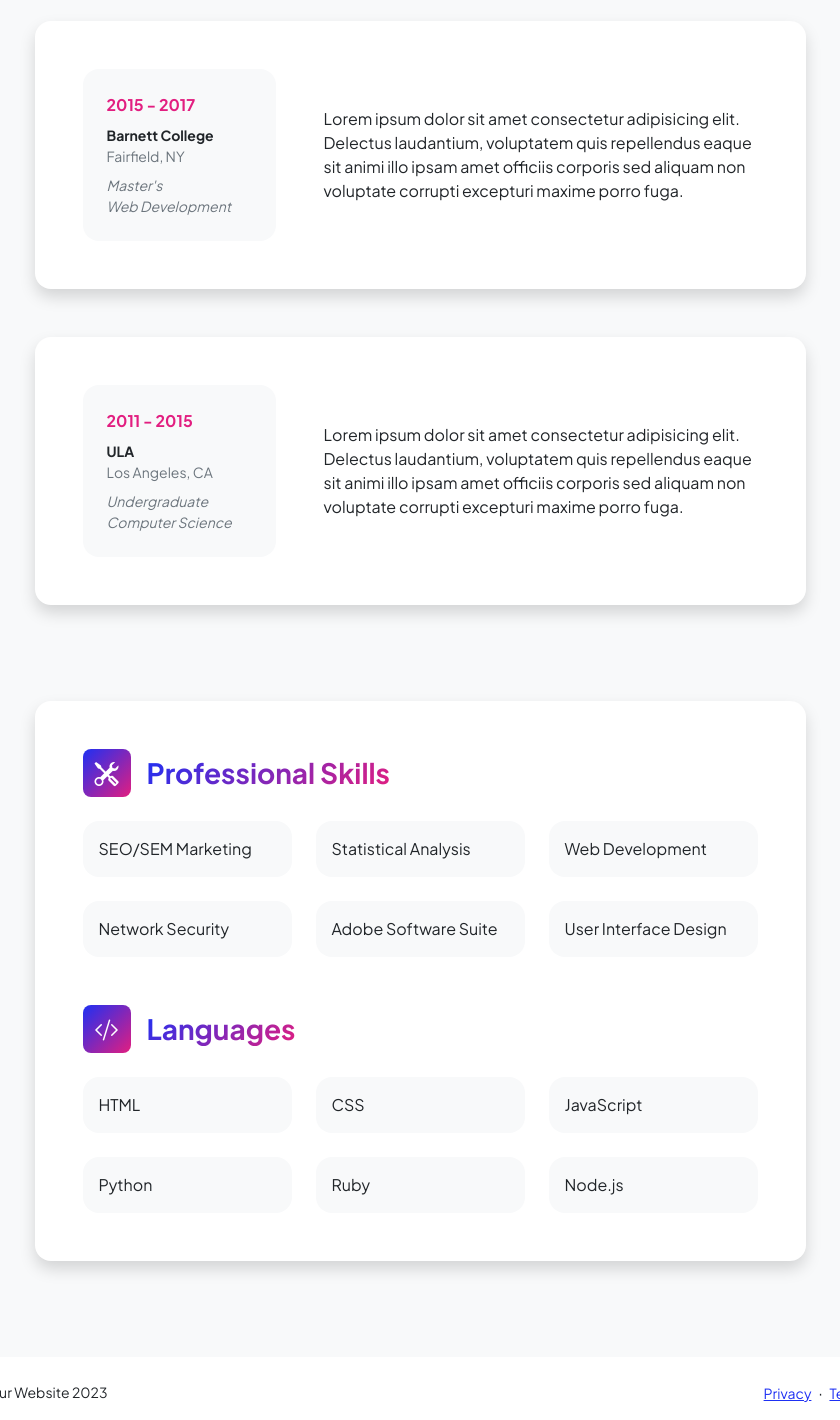
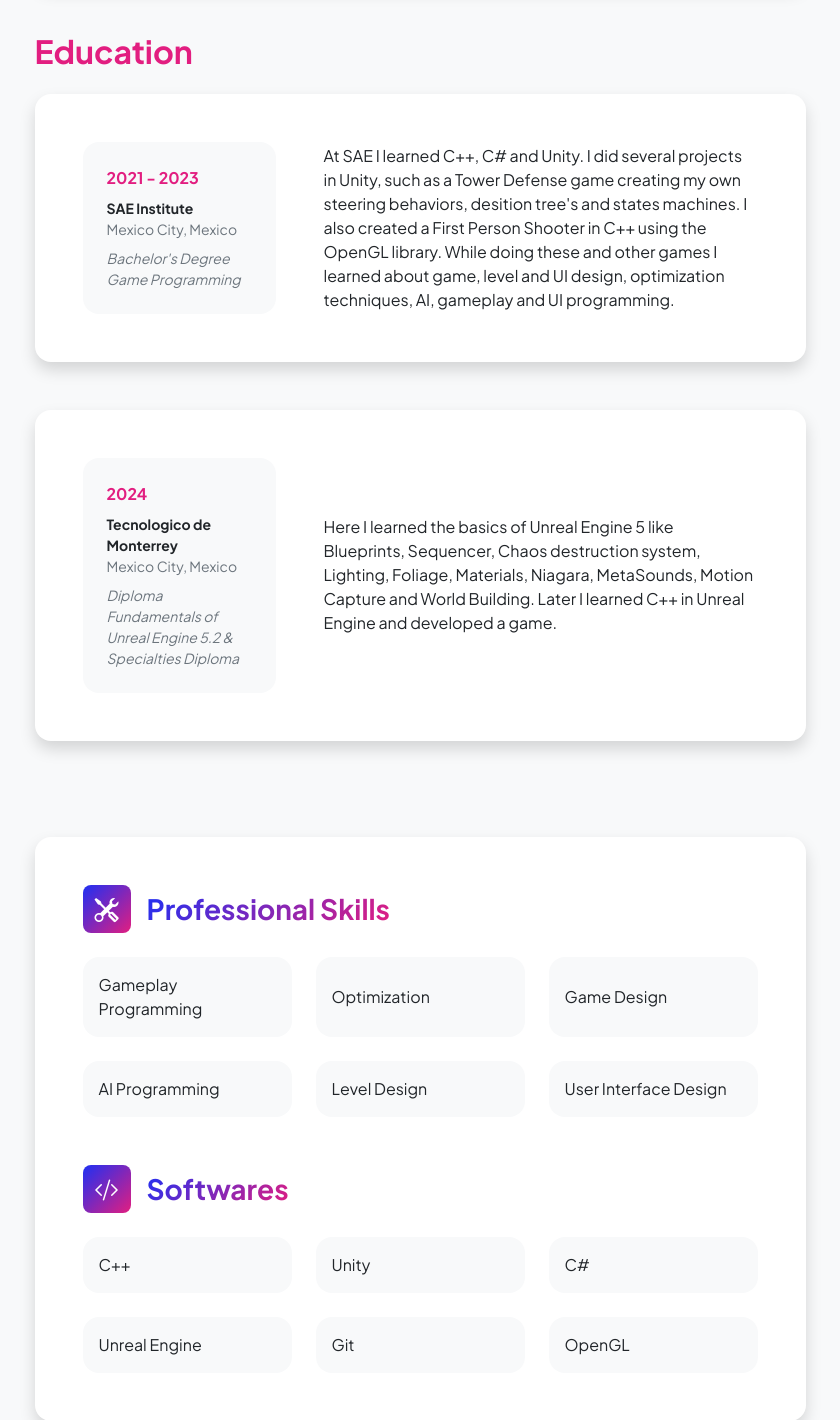
Before and after one commit to PLandaA/PLAndaA.github.io, a plain HTML site: page resume.html in a window 1280 px wide. Shown: the part 923-2343 px from the top of the page, without its empty margins (220-1060 px from the left). Drawn offline with nearby package versions, Linux system fonts and the light colour scheme.

```diff
--- a/resume.html
+++ b/resume.html
@@ -44,7 +44,7 @@
                         <!-- Experience Section-->
                         <section>
                             <div class="d-flex align-items-center justify-content-between mb-4">
-                                <h2 class="text-primary fw-bolder mb-0">Experience</h2>
+                                <h2 class="text-primary fw-bolder mb-0">Professional Experience</h2>
                                 <!-- Download resume button-->
                                 <!-- Note: Set the link href target to a PDF file within your project-->
                                 <a class="btn btn-primary px-4 py-3" href="../assets/resume.pdf">
@@ -58,13 +58,13 @@
                                     <div class="row align-items-center gx-5">
                                         <div class="col text-center text-lg-start mb-4 mb-lg-0">
                                             <div class="bg-light p-4 rounded-4">
-                                                <div class="text-primary fw-bolder mb-2">2019 - Present</div>
-                                                <div class="small fw-bolder">Web Developer</div>
-                                                <div class="small text-muted">Stark Industries</div>
-                                                <div class="small text-muted">Los Angeles, CA</div>
+                                                <div class="text-primary fw-bolder mb-2">2023 - Present</div>
+                                                <div class="small fw-bolder">Game Developer</div>
+                                                <div class="small text-muted">Papalote Museo del Niño</div>
+                                                <div class="small text-muted">Mexico City, Mexico</div>
                                             </div>
                                         </div>
-                                        <div class="col-lg-8"><div>Lorem ipsum dolor sit amet consectetur adipisicing elit. Delectus laudantium, voluptatem quis repellendus eaque sit animi illo ipsam amet officiis corporis sed aliquam non voluptate corrupti excepturi maxime porro fuga.</div></div>
+                                        <div class="col-lg-8"><div>Developing interactive educational digital games in Unity for kids. Fully developed, launched and led a team for an interactive racing game. I did a Drag&Drop system, video and media manipulation, optimization and UI programming. Worked on optimization and post production for an augmented reality game which teaches human body systems. Both projects used version control with Gitlab. This projects can be found in the "Papalote Museo del Niño" museum at Mexico City.</div></div>
                                     </div>
                                 </div>
                             </div>
@@ -94,18 +94,18 @@
                                     <div class="row align-items-center gx-5">
                                         <div class="col text-center text-lg-start mb-4 mb-lg-0">
                                             <div class="bg-light p-4 rounded-4">
-                                                <div class="text-secondary fw-bolder mb-2">2015 - 2017</div>
+                                                <div class="text-secondary fw-bolder mb-2">2021 - 2023</div>
                                                 <div class="mb-2">
-                                                    <div class="small fw-bolder">Barnett College</div>
-                                                    <div class="small text-muted">Fairfield, NY</div>
+                                                    <div class="small fw-bolder">SAE Institute</div>
+                                                    <div class="small text-muted">Mexico City, Mexico</div>
                                                 </div>
                                                 <div class="fst-italic">
-                                                    <div class="small text-muted">Master's</div>
-                                                    <div class="small text-muted">Web Development</div>
+                                                    <div class="small text-muted">Bachelor's Degree</div>
+                                                    <div class="small text-muted">Game Programming</div>
                                                 </div>
                                             </div>
                                         </div>
-                                        <div class="col-lg-8"><div>Lorem ipsum dolor sit amet consectetur adipisicing elit. Delectus laudantium, voluptatem quis repellendus eaque sit animi illo ipsam amet officiis corporis sed aliquam non voluptate corrupti excepturi maxime porro fuga.</div></div>
+                                        <div class="col-lg-8"><div>At SAE I learned C++, C# and Unity. I did several projects in Unity, such as a Tower Defense game creating my own steering behaviors, desition tree's and states machines. I also created a First Person Shooter in C++ using the OpenGL library. While doing these and other games I learned about game, level and UI design, optimization techniques, AI, gameplay and UI programming. </div></div>
                                     </div>
                                 </div>
                             </div>
@@ -115,18 +115,18 @@
                                     <div class="row align-items-center gx-5">
                                         <div class="col text-center text-lg-start mb-4 mb-lg-0">
                                             <div class="bg-light p-4 rounded-4">
-                                                <div class="text-secondary fw-bolder mb-2">2011 - 2015</div>
+                                                <div class="text-secondary fw-bolder mb-2">2024</div>
                                                 <div class="mb-2">
-                                                    <div class="small fw-bolder">ULA</div>
-                                                    <div class="small text-muted">Los Angeles, CA</div>
+                                                    <div class="small fw-bolder">Tecnologico de Monterrey</div>
+                                                    <div class="small text-muted">Mexico City, Mexico</div>
                                                 </div>
                                                 <div class="fst-italic">
-                                                    <div class="small text-muted">Undergraduate</div>
-                                                    <div class="small text-muted">Computer Science</div>
+                                                    <div class="small text-muted">Diploma</div>
+                                                    <div class="small text-muted">Fundamentals of Unreal Engine 5.2 & Specialties Diploma</div>
                                                 </div>
                                             </div>
                                         </div>
-                                        <div class="col-lg-8"><div>Lorem ipsum dolor sit amet consectetur adipisicing elit. Delectus laudantium, voluptatem quis repellendus eaque sit animi illo ipsam amet officiis corporis sed aliquam non voluptate corrupti excepturi maxime porro fuga.</div></div>
+                                        <div class="col-lg-8"><div>Here I learned the basics of Unreal Engine 5 like Blueprints, Sequencer, Chaos destruction system, Lighting, Foliage, Materials, Niagara, MetaSounds, Motion Capture and World Building. Later I learned C++ in Unreal Engine and developed a game. </div></div>
                                     </div>
                                 </div>
                             </div>
@@ -145,13 +145,13 @@
                                             <h3 class="fw-bolder mb-0"><span class="text-gradient d-inline">Professional Skills</span></h3>
                                         </div>
                                         <div class="row row-cols-1 row-cols-md-3 mb-4">
-                                            <div class="col mb-4 mb-md-0"><div class="d-flex align-items-center bg-light rounded-4 p-3 h-100">SEO/SEM Marketing</div></div>
-                                            <div class="col mb-4 mb-md-0"><div class="d-flex align-items-center bg-light rounded-4 p-3 h-100">Statistical Analysis</div></div>
-                                            <div class="col"><div class="d-flex align-items-center bg-light rounded-4 p-3 h-100">Web Development</div></div>
+                                            <div class="col mb-4 mb-md-0"><div class="d-flex align-items-center bg-light rounded-4 p-3 h-100">Gameplay Programming</div></div>
+                                            <div class="col mb-4 mb-md-0"><div class="d-flex align-items-center bg-light rounded-4 p-3 h-100">Optimization</div></div>
+                                            <div class="col"><div class="d-flex align-items-center bg-light rounded-4 p-3 h-100">Game Design</div></div>
                                         </div>
                                         <div class="row row-cols-1 row-cols-md-3">
-                                            <div class="col mb-4 mb-md-0"><div class="d-flex align-items-center bg-light rounded-4 p-3 h-100">Network Security</div></div>
-                                            <div class="col mb-4 mb-md-0"><div class="d-flex align-items-center bg-light rounded-4 p-3 h-100">Adobe Software Suite</div></div>
+                                            <div class="col mb-4 mb-md-0"><div class="d-flex align-items-center bg-light rounded-4 p-3 h-100">AI Programming</div></div>
+                                            <div class="col mb-4 mb-md-0"><div class="d-flex align-items-center bg-light rounded-4 p-3 h-100">Level Design</div></div>
                                             <div class="col"><div class="d-flex align-items-center bg-light rounded-4 p-3 h-100">User Interface Design</div></div>
                                         </div>
                                     </div>
@@ -159,17 +159,17 @@
                                     <div class="mb-0">
                                         <div class="d-flex align-items-center mb-4">
                                             <div class="feature bg-primary bg-gradient-primary-to-secondary text-white rounded-3 me-3"><i class="bi bi-code-slash"></i></div>
-                                            <h3 class="fw-bolder mb-0"><span class="text-gradient d-inline">Languages</span></h3>
+                                            <h3 class="fw-bolder mb-0"><span class="text-gradient d-inline">Softwares</span></h3>
                                         </div>
                                         <div class="row row-cols-1 row-cols-md-3 mb-4">
-                                            <div class="col mb-4 mb-md-0"><div class="d-flex align-items-center bg-light rounded-4 p-3 h-100">HTML</div></div>
-                                            <div class="col mb-4 mb-md-0"><div class="d-flex align-items-center bg-light rounded-4 p-3 h-100">CSS</div></div>
-                                            <div class="col"><div class="d-flex align-items-center bg-light rounded-4 p-3 h-100">JavaScript</div></div>
+                                            <div class="col mb-4 mb-md-0"><div class="d-flex align-items-center bg-light rounded-4 p-3 h-100">C++</div></div>
+                                            <div class="col mb-4 mb-md-0"><div class="d-flex align-items-center bg-light rounded-4 p-3 h-100">Unity</div></div>
+                                            <div class="col"><div class="d-flex align-items-center bg-light rounded-4 p-3 h-100">C#</div></div>
                                         </div>
                                         <div class="row row-cols-1 row-cols-md-3">
-                                            <div class="col mb-4 mb-md-0"><div class="d-flex align-items-center bg-light rounded-4 p-3 h-100">Python</div></div>
-                                            <div class="col mb-4 mb-md-0"><div class="d-flex align-items-center bg-light rounded-4 p-3 h-100">Ruby</div></div>
-                                            <div class="col"><div class="d-flex align-items-center bg-light rounded-4 p-3 h-100">Node.js</div></div>
+                                            <div class="col mb-4 mb-md-0"><div class="d-flex align-items-center bg-light rounded-4 p-3 h-100">Unreal Engine</div></div>
+                                            <div class="col mb-4 mb-md-0"><div class="d-flex align-items-center bg-light rounded-4 p-3 h-100">Git</div></div>
+                                            <div class="col"><div class="d-flex align-items-center bg-light rounded-4 p-3 h-100">OpenGL</div></div>
                                         </div>
                                     </div>
                                 </div>
```
Also changed, not shown: index.html (+3 -3 lines).
